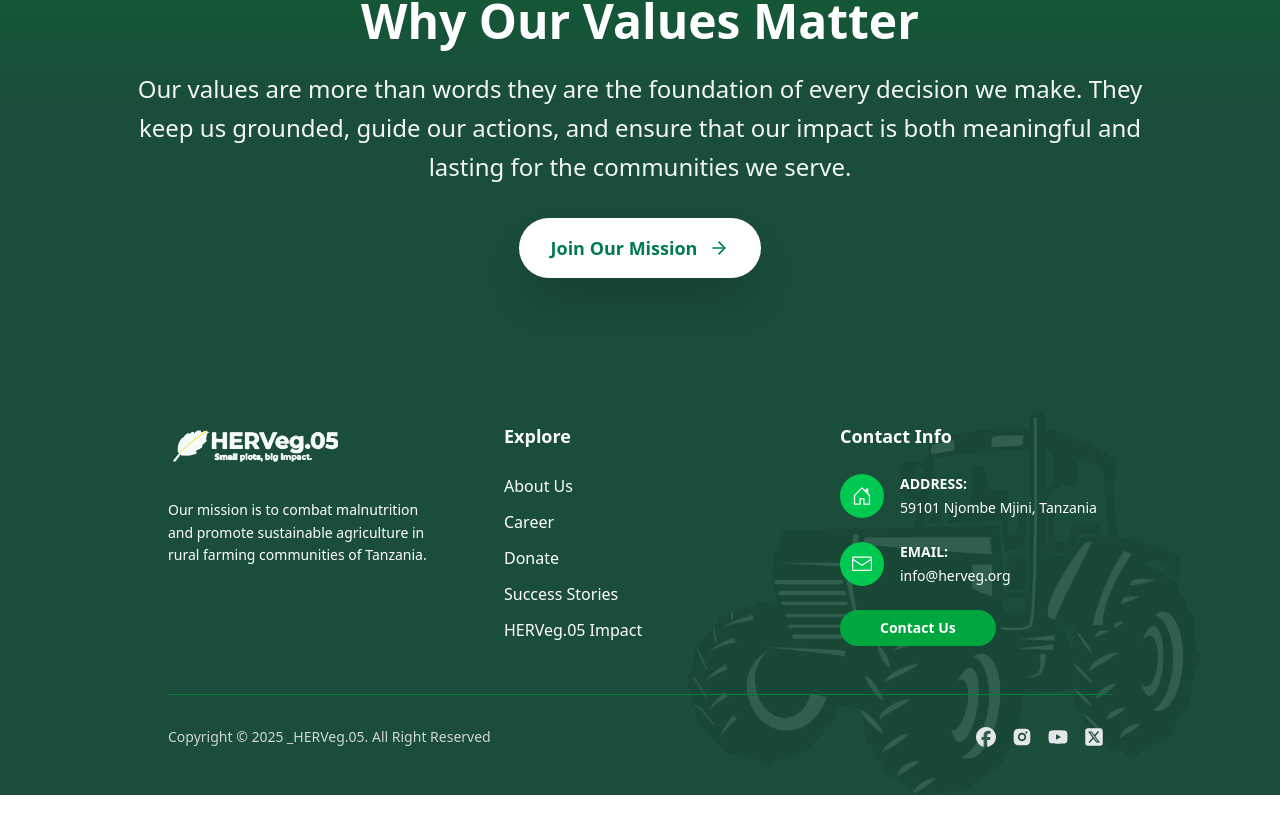
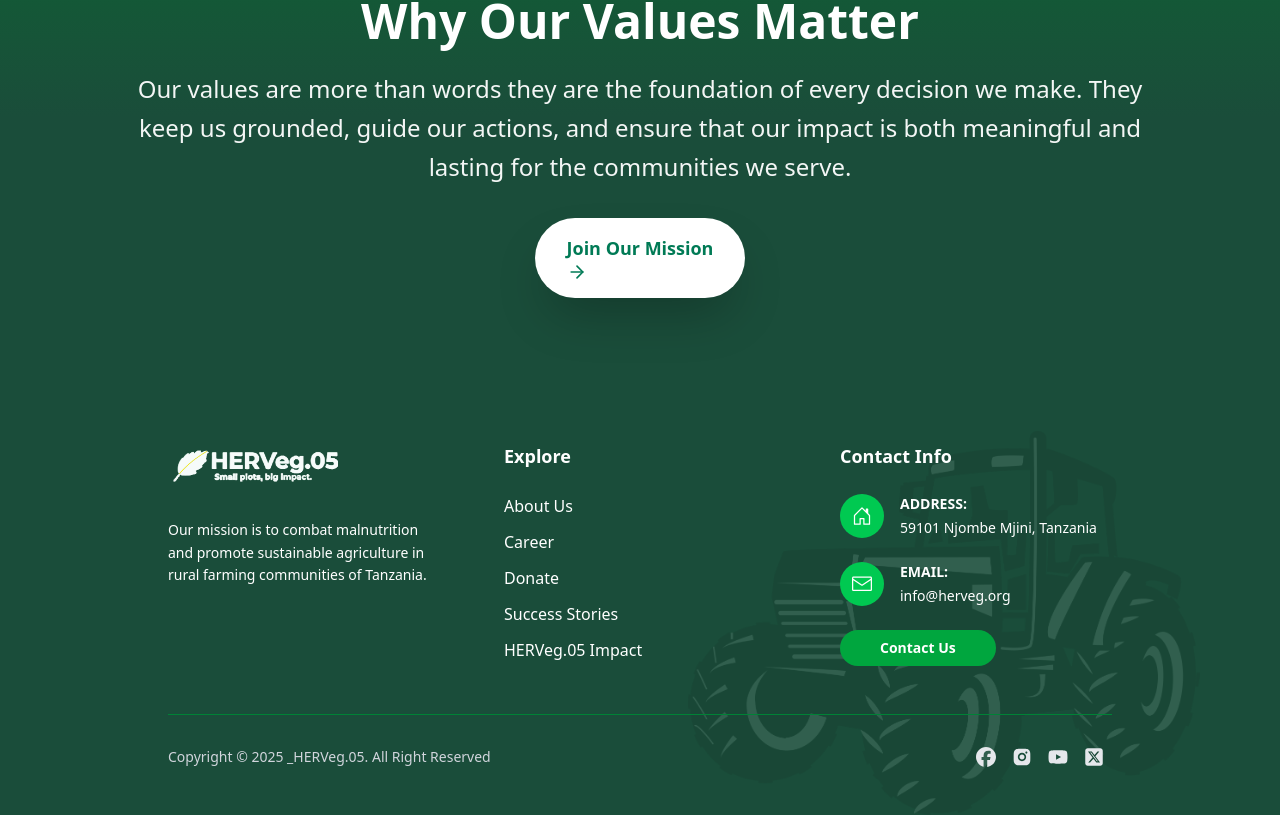
Before and after one commit to Mhando-Z/HervegWeb, a Next.js app: page /aboutus/visionmission in a window 1280 px wide. Shown: the part 4229-5044 px from the top of the page. Built offline with nearby package versions, Linux system fonts and the light colour scheme; a web font is replaced by a local one.

Commit message:
phase One

```diff
--- a/src/app/aboutus/visionmission/Vision.jsx
+++ b/src/app/aboutus/visionmission/Vision.jsx
@@ -21,6 +21,7 @@ import {
 import { useState, useRef } from "react";
 import Image from "next/image";
 import heroImage from "../../../../public/images/09.jpeg";
+import Link from "next/link";
 
 const VisionValues = () => {
   const [activeStage, setActiveStage] = useState(0);
@@ -520,10 +521,12 @@ const VisionValues = () => {
 
           <motion.div
             whileHover={{ scale: 1.05 }}
-            className="inline-flex items-center gap-3 bg-white text-emerald-700 px-8 py-4 rounded-full font-semibold text-lg shadow-2xl cursor-pointer"
+            className="inline-flex items-center  gap-3 bg-white text-emerald-700 px-8 py-4 rounded-full font-semibold text-lg shadow-2xl cursor-pointer"
           >
-            <span>Join Our Mission</span>
-            <ArrowRight className="w-5 h-5" />
+            <Link href="/career/">
+              <span>Join Our Mission</span>
+              <ArrowRight className="w-5 h-5" />
+            </Link>
           </motion.div>
         </motion.div>
       </section>
```
